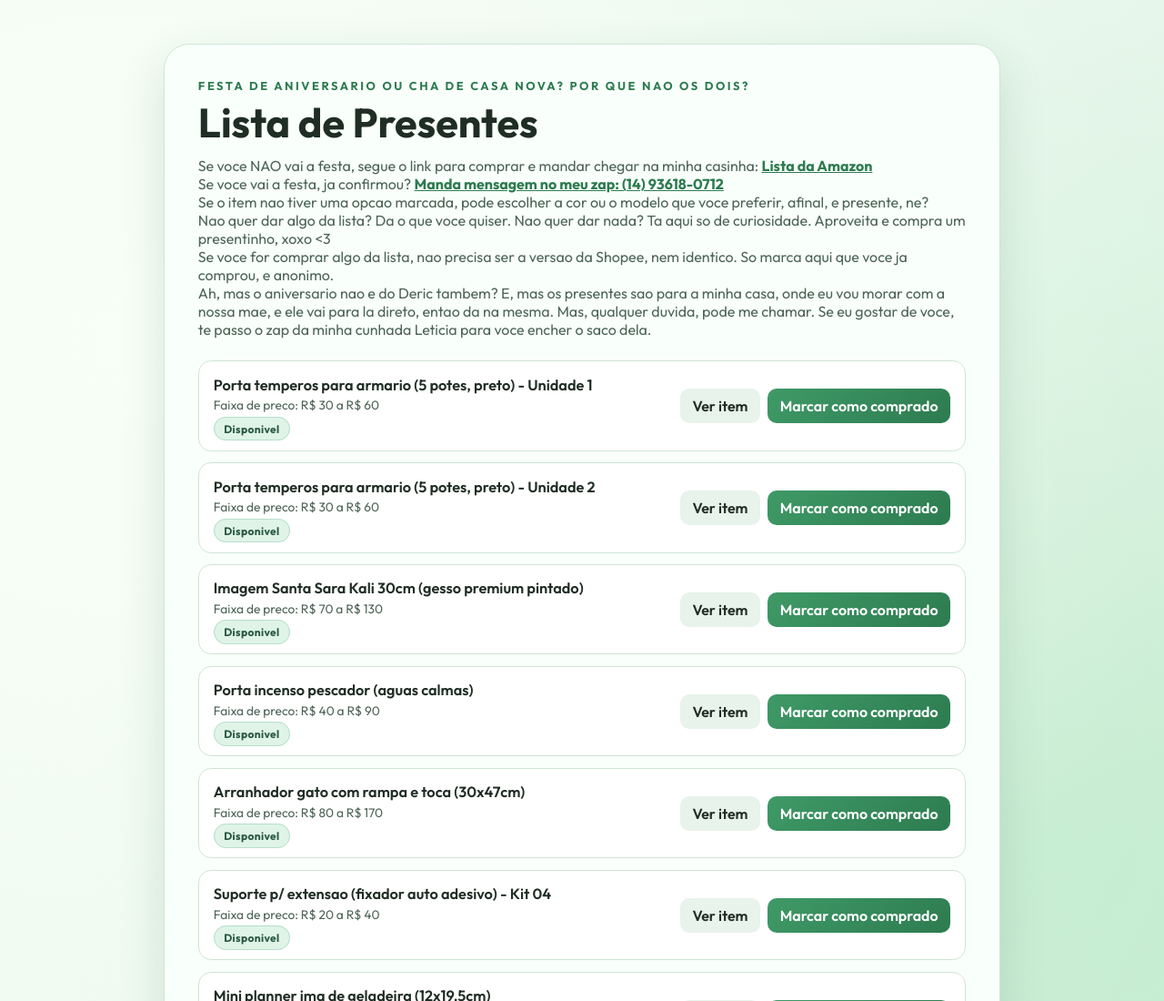
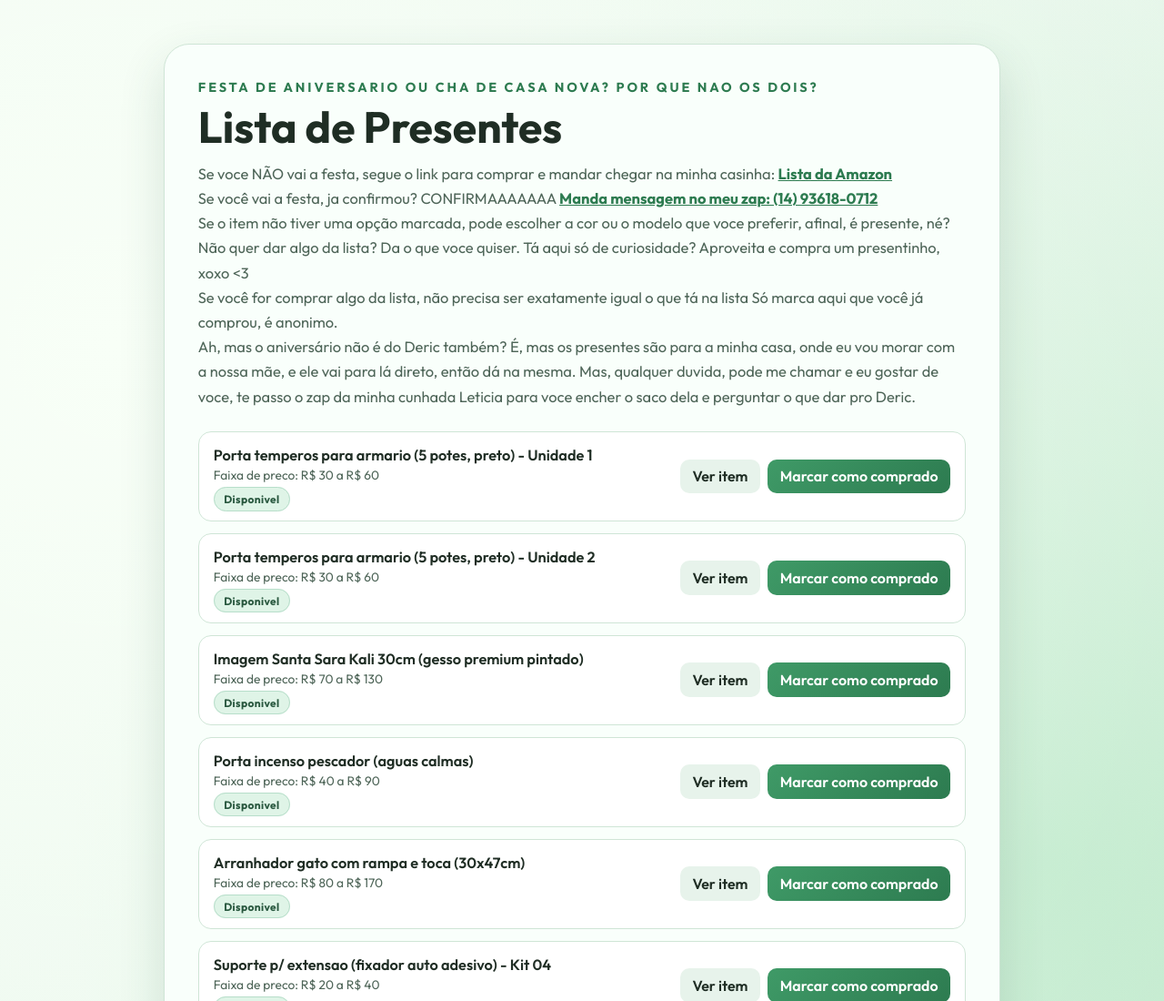
Before and after one commit to pachicodes/chadecasanova, a plain HTML site: page index.html in a window 1280 px wide. Shown: the top 1100 px of the page at 91% size. Drawn offline with Linux system fonts and the light colour scheme.

Commit message:
Enhance typography in index.html and styles.css for better readability

```diff
--- a/index.html
+++ b/index.html
@@ -1,17 +1,16 @@
 <!DOCTYPE html>
 <html lang="pt-BR">
+
 <head>
   <meta charset="UTF-8" />
   <meta name="viewport" content="width=device-width, initial-scale=1.0" />
   <title>Cha de Casa Nova - Lista de Presentes</title>
   <link rel="preconnect" href="https://fonts.googleapis.com" />
   <link rel="preconnect" href="https://fonts.gstatic.com" crossorigin />
-    <link
-      href="https://fonts.googleapis.com/css2?family=Outfit:wght@300;400;600;700&display=swap"
-      rel="stylesheet"
-    />
+  <link href="https://fonts.googleapis.com/css2?family=Outfit:wght@300;400;600;700&display=swap" rel="stylesheet" />
   <link rel="stylesheet" href="styles.css" />
 </head>
+
 <body>
   <main class="page">
     <section class="card">
@@ -19,24 +18,31 @@
         <p class="eyebrow">Festa de aniversario ou cha de casa nova? Por que nao os dois?</p>
         <h1>Lista de Presentes</h1>
         <p class="subtitle">
-            Se voce NAO vai a festa, segue o link para comprar e mandar chegar na minha casinha:
-            <a href="https://www.amazon.com.br/hz/wishlist/ls/VT4P3HX0P1YB?ref_=wl_share" target="_blank" rel="noopener noreferrer">Lista da Amazon</a>
+          Se voce NÃO vai a festa, segue o link para comprar e mandar chegar na minha casinha:
+          <a href="https://www.amazon.com.br/hz/wishlist/ls/VT4P3HX0P1YB?ref_=wl_share" target="_blank"
+            rel="noopener noreferrer">Lista da Amazon</a>
         </p>
         <p class="subtitle">
-            Se voce vai a festa, ja confirmou?
-            <a href="https://wa.me/5514936180712" target="_blank" rel="noopener noreferrer">Manda mensagem no meu zap: (14) 93618-0712</a>
+          Se você vai a festa, ja confirmou? CONFIRMAAAAAAA
+          <a href="https://wa.me/5514936180712" target="_blank" rel="noopener noreferrer">Manda mensagem no meu zap:
+            (14) 93618-0712</a>
         </p>
         <p class="subtitle">
-            Se o item nao tiver uma opcao marcada, pode escolher a cor ou o modelo que voce preferir, afinal, e presente, ne?
+          Se o item não tiver uma opção marcada, pode escolher a cor ou o modelo que voce preferir, afinal, é presente,
+          né?
         </p>
         <p class="subtitle">
-            Nao quer dar algo da lista? Da o que voce quiser. Nao quer dar nada? Ta aqui so de curiosidade. Aproveita e compra um presentinho, xoxo &lt;3
+          Não quer dar algo da lista? Da o que voce quiser. Tá aqui só de curiosidade? Aproveita e
+          compra um presentinho, xoxo &lt;3
         </p>
         <p class="subtitle">
-            Se voce for comprar algo da lista, nao precisa ser a versao da Shopee, nem identico. So marca aqui que voce ja comprou, e anonimo.
+          Se você for comprar algo da lista, não precisa ser exatamente igual o que tá na lista Só marca aqui que você já
+          comprou, é anonimo.
         </p>
         <p class="subtitle">
-            Ah, mas o aniversario nao e do Deric tambem? E, mas os presentes sao para a minha casa, onde eu vou morar com a nossa mae, e ele vai para la direto, entao da na mesma. Mas, qualquer duvida, pode me chamar. Se eu gostar de voce, te passo o zap da minha cunhada Leticia para voce encher o saco dela.
+          Ah, mas o aniversário não é do Deric também? É, mas os presentes são para a minha casa, onde eu vou morar com
+          a nossa mãe, e ele vai para lá direto, então dá na mesma. Mas, qualquer duvida, pode me chamar e eu gostar
+          de voce, te passo o zap da minha cunhada Leticia para voce encher o saco dela e perguntar o que dar pro Deric.
         </p>
       </header>
 
@@ -60,4 +66,5 @@
 
   <script src="script.js"></script>
 </body>
+
 </html>
--- a/styles.css
+++ b/styles.css
@@ -44,20 +44,24 @@ body {
 
 .eyebrow {
   margin: 0;
-  font-size: 0.8rem;
+  font-size: 0.9rem;
   letter-spacing: 0.2em;
   text-transform: uppercase;
   color: var(--accent-strong);
   font-weight: 700;
+  line-height: 1.45;
 }
 
 h1 {
   margin: 0.25rem 0 0.6rem;
-  font-size: clamp(1.8rem, 5vw, 2.8rem);
+  font-size: clamp(2rem, 5.4vw, 3rem);
+  line-height: 1.2;
 }
 
 .subtitle {
   margin: 0;
+  font-size: 1.03rem;
+  line-height: 1.65;
   color: var(--text-soft);
 }
 
```
Lines whose indentation alone changed are shown as unchanged.
